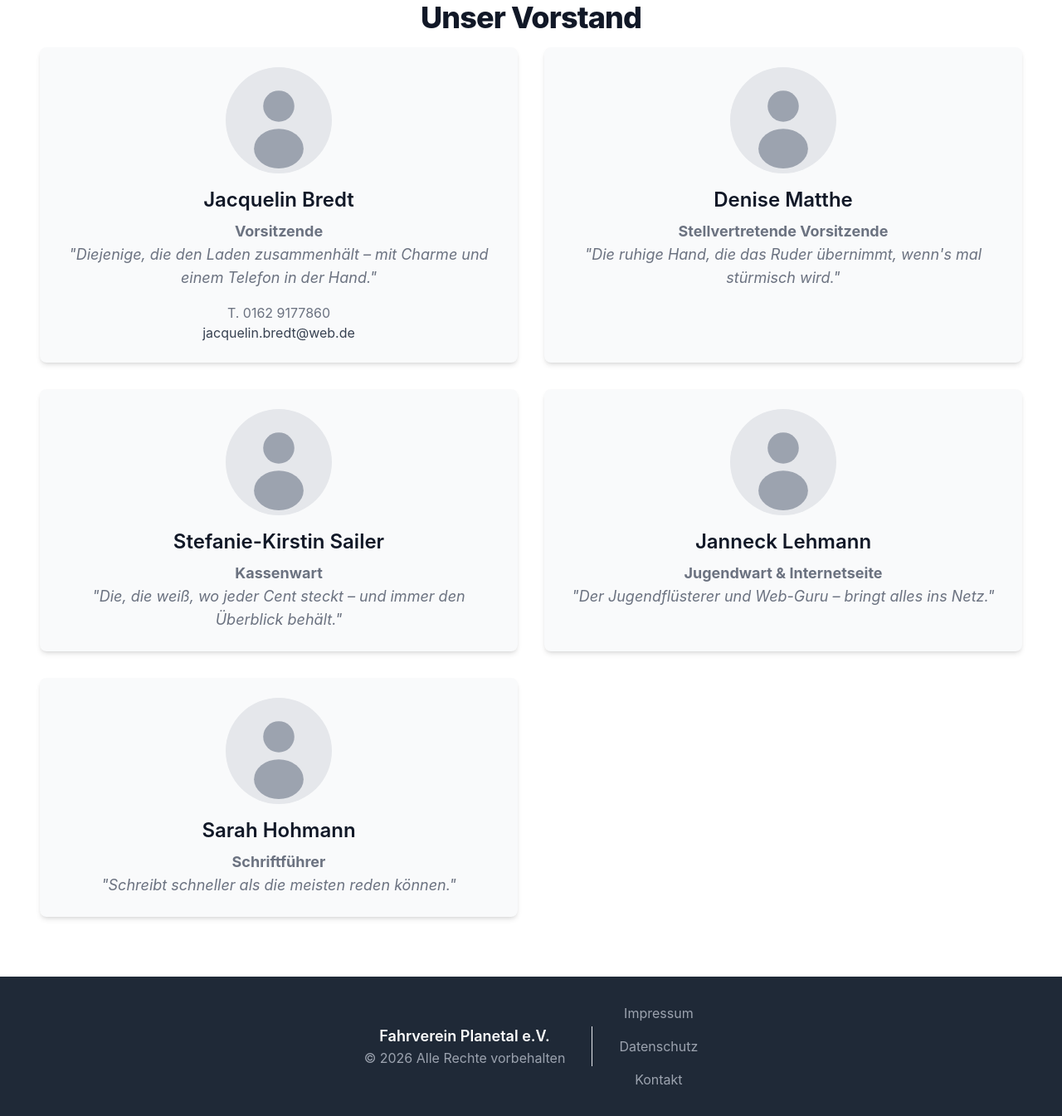
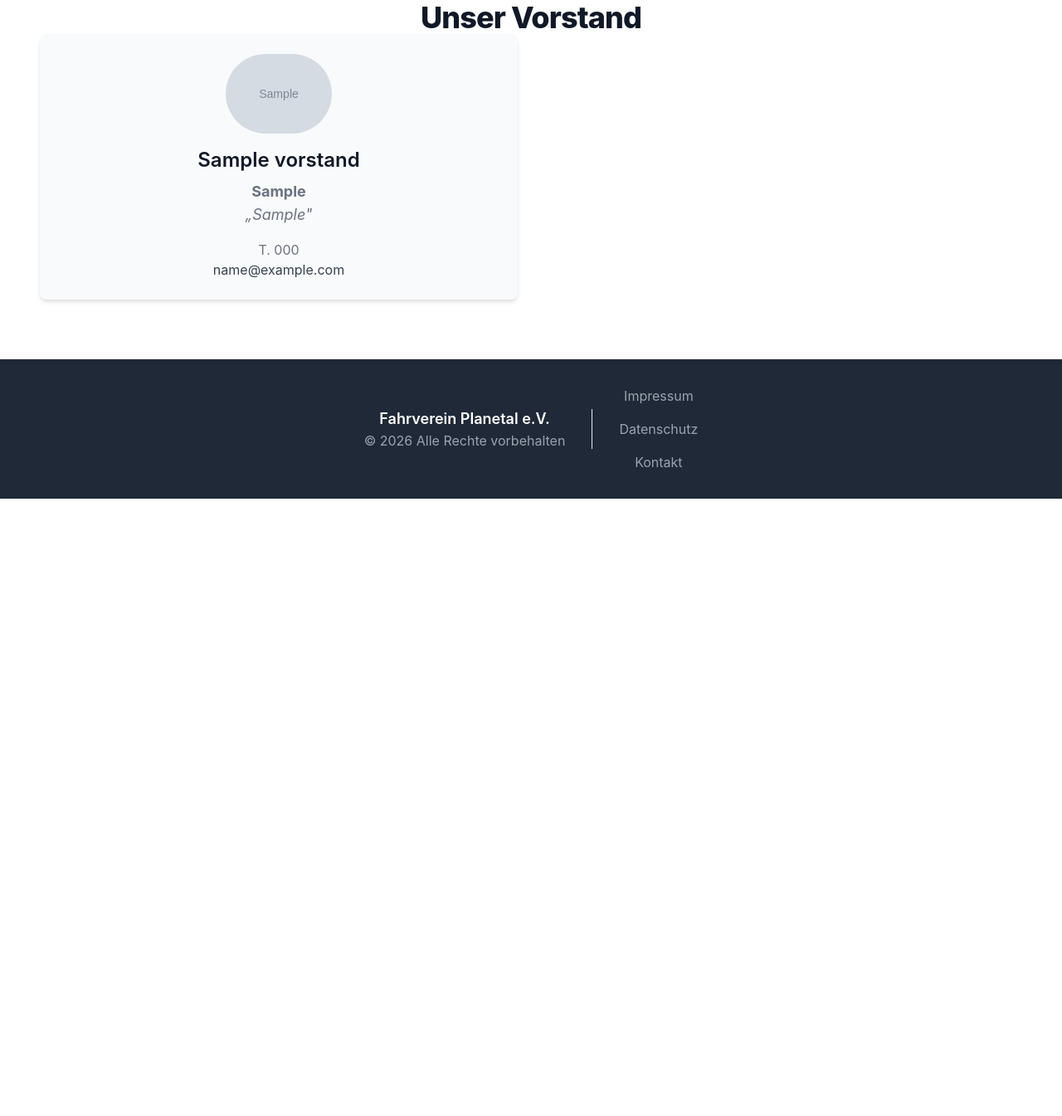
Before and after one commit to FischLord/flask-verein, a Flask app: page /kontakt in a window 1280 px wide. Shown: the part 111-1456 px from the top of the page at 83% size. After the commit the page ends 712 px from the top, so only its background shows below. Run offline with Flask 3, Linux system fonts and the light colour scheme; tables that the repository leaves empty hold one stand-in row (values such as "Sample post"); grey boxes marked "Sample" are stand-in pictures.

Commit message:
feat(cms-public): kontakt.html (Vorstand) aus DB rendern
kontakt() laedt sichtbare Vorstandsmitglieder (sortiert nach
reihenfolge) und uebergibt sie ans Template. Template iteriert statt
hartkodiert: name, funktion, optional spruch/telefon/email (FV-07: pro
Mitglied freigegeben, nur angezeigt wenn gepflegt). Foto aus
static/uploads/<foto> oder Platzhalter (placeholder-person.svg).
Leerzustand mit freundlichem Hinweis. Footer unveraendert.

Co-Authored-By: Claude Opus 4.8 <noreply@anthropic.com>

```diff
--- a/app/main/routes.py
+++ b/app/main/routes.py
@@ -1,6 +1,6 @@
 from flask import render_template, current_app, abort, make_response, send_from_directory
 from app.main import main
-from app.models import Termin
+from app.models import Termin, Vorstandsmitglied
 import os
 from markupsafe import Markup
 import urllib.parse
@@ -106,7 +106,13 @@ def verein():
 
 @main.route("/kontakt", methods=["GET"])
 def kontakt():
-    return render_template("main/kontakt.html")
+    vorstand = (
+        Vorstandsmitglied.query
+        .filter_by(sichtbar=True)
+        .order_by(Vorstandsmitglied.reihenfolge.asc())
+        .all()
+    )
+    return render_template("main/kontakt.html", vorstand=vorstand)
 
 
 @main.route("/impressum", methods=["GET"])
--- a/app/templates/main/kontakt.html
+++ b/app/templates/main/kontakt.html
@@ -2,83 +2,41 @@
 {% block content %}
 <section>
     <div class="max-w-screen-xl mx-auto px-4 text-center lg:px-12">
-        <h1 class="text-4xl font-extrabold tracking-tight text-gray-900 dark:text-white mb-12 mb-4">Unser Vorstand</h1>
+        <h1 class="text-4xl font-extrabold tracking-tight text-gray-900 dark:text-white mb-12">Unser Vorstand</h1>
 
+        {% if vorstand %}
         <div class="grid gap-8 lg:grid-cols-2 mb-8">
-            <!-- Vorsitzende -->
+            {% for mitglied in vorstand %}
             <div class="p-6 bg-gray-50 dark:bg-gray-800 rounded-lg shadow-md flex flex-col items-center">
-                <img src="{{ url_for('static', filename='img/placeholder-person.svg') }}" alt="Vorsitzende" class="w-32 h-32 rounded-full mb-4">
-                <h2 class="text-2xl font-semibold text-gray-900 dark:text-white mb-2">Jacquelin Bredt</h2>
-                <p class="text-lg text-gray-500 dark:text-gray-400 font-bold">Vorsitzende</p>
-                <p class="text-lg text-gray-500 dark:text-gray-400 italic">"Diejenige, die den Laden zusammenhält – mit Charme und einem Telefon in der Hand."</p>
-                <p class="text-gray-500 dark:text-gray-400 mt-4">T. 0162 9177860</p>
+                <img src="{% if mitglied.foto %}{{ url_for('static', filename='uploads/' ~ mitglied.foto) }}{% else %}{{ url_for('static', filename='img/placeholder-person.svg') }}{% endif %}"
+                     alt="{{ mitglied.funktion }}"
+                     class="w-32 h-32 rounded-full object-cover mb-4"
+                     loading="lazy">
+                <h2 class="text-2xl font-semibold text-gray-900 dark:text-white mb-2">{{ mitglied.name }}</h2>
+                <p class="text-lg text-gray-500 dark:text-gray-400 font-bold">{{ mitglied.funktion }}</p>
+                {% if mitglied.spruch %}
+                <p class="text-lg text-gray-500 dark:text-gray-400 italic">„{{ mitglied.spruch }}"</p>
+                {% endif %}
+                {% if mitglied.telefon %}
+                <p class="text-gray-500 dark:text-gray-400 mt-4">T. {{ mitglied.telefon }}</p>
+                {% endif %}
+                {% if mitglied.email %}
                 <p class="text-gray-500 dark:text-gray-400">
-                    <a href="mailto:jacquelin.bredt@web.de" class="text-gray-700 hover:text-black dark:text-gray-400 dark:hover:text-white">
-                        jacquelin.bredt@web.de
+                    <a href="mailto:{{ mitglied.email }}" class="text-gray-700 hover:text-black dark:text-gray-400 dark:hover:text-white">
+                        {{ mitglied.email }}
                     </a>
                 </p>
+                {% endif %}
             </div>
-
-            <!-- Stellvertretende Vorsitzende -->
-            <div class="p-6 bg-gray-50 dark:bg-gray-800 rounded-lg shadow-md flex flex-col items-center">
-                <img src="{{ url_for('static', filename='img/placeholder-person.svg') }}" alt="Stellvertretende Vorsitzende" class="w-32 h-32 rounded-full mb-4">
-                <h2 class="text-2xl font-semibold text-gray-900 dark:text-white mb-2">Denise Matthe</h2>
-                <p class="text-lg text-gray-500 dark:text-gray-400 font-bold">Stellvertretende Vorsitzende</p>
-                <p class="text-lg text-gray-500 dark:text-gray-400 italic">"Die ruhige Hand, die das Ruder übernimmt, wenn's mal stürmisch wird."</p>
-            </div>
-
-            <!-- Kassenwart -->
-            <div class="p-6 bg-gray-50 dark:bg-gray-800 rounded-lg shadow-md flex flex-col items-center">
-                <img src="{{ url_for('static', filename='img/placeholder-person.svg') }}" alt="Kassenwart" class="w-32 h-32 rounded-full mb-4">
-                <h2 class="text-2xl font-semibold text-gray-900 dark:text-white mb-2">Stefanie-Kirstin Sailer</h2>
-                <p class="text-lg text-gray-500 dark:text-gray-400 font-bold">Kassenwart</p>
-                <p class="text-lg text-gray-500 dark:text-gray-400 italic">"Die, die weiß, wo jeder Cent steckt – und immer den Überblick behält."</p>
-            </div>
-
-            <!-- Jugendwart -->
-            <div class="p-6 bg-gray-50 dark:bg-gray-800 rounded-lg shadow-md flex flex-col items-center">
-                <img src="{{ url_for('static', filename='img/placeholder-person.svg') }}" alt="Jugendwart" class="w-32 h-32 rounded-full mb-4">
-                <h2 class="text-2xl font-semibold text-gray-900 dark:text-white mb-2">Janneck Lehmann</h2>
-                <p class="text-lg text-gray-500 dark:text-gray-400 font-bold">Jugendwart & Internetseite</p>
-                <p class="text-lg text-gray-500 dark:text-gray-400 italic">"Der Jugendflüsterer und Web-Guru – bringt alles ins Netz."</p>
-            </div>
-
-            <!-- Schriftführer -->
-            <div class="p-6 bg-gray-50 dark:bg-gray-800 rounded-lg shadow-md flex flex-col items-center">
-                <img src="{{ url_for('static', filename='img/placeholder-person.svg') }}" alt="Schriftführer" class="w-32 h-32 rounded-full mb-4">
-                <h2 class="text-2xl font-semibold text-gray-900 dark:text-white mb-2">Sarah Hohmann</h2>
-                <p class="text-lg text-gray-500 dark:text-gray-400 font-bold">Schriftführer</p>
-                <p class="text-lg text-gray-500 dark:text-gray-400 italic">"Schreibt schneller als die meisten reden können."</p>
-            </div>
-
-            <!-- Social Media -->
-            <!-- <div class="p-6 bg-gray-50 dark:bg-gray-800 rounded-lg shadow-md flex flex-col items-center">
-                <img src="{{ url_for('static', filename='img/placeholder-person.svg') }}" alt="Social Media" class="w-32 h-32 rounded-full mb-4">
-                <h2 class="text-2xl font-semibold text-gray-900 dark:text-white mb-2">Christina Herrmann</h2>
-                <p class="text-lg text-gray-500 dark:text-gray-400 font-bold">Facebook & Social Media</p>
-                <p class="text-lg text-gray-500 dark:text-gray-400 italic">"Teilt alles – und findet immer den perfekten Hashtag."</p>
-            </div> -->
+            {% endfor %}
         </div>
-
-        <!-- Kontaktformular (optional) -->
-        <!-- <div class="mt-12">
-            <h2 class="text-3xl font-bold text-gray-900 dark:text-white mb-8">Kontaktieren Sie uns</h2>
-            <form action="/send" method="post" class="grid gap-6">
-                <div>
-                    <label for="name" class="block mb-2 text-sm font-medium text-gray-900 dark:text-white">Ihr Name</label>
-                    <input type="text" id="name" name="name" class="bg-gray-50 border border-gray-300 text-gray-900 dark:bg-gray-700 dark:border-gray-600 dark:placeholder-gray-400 dark:text-white rounded-lg block w-full p-3">
-                </div>
-                <div>
-                    <label for="email" class="block mb-2 text-sm font-medium text-gray-900 dark:text-white">Ihre E-Mail</label>
-                    <input type="email" id="email" name="email" class="bg-gray-50 border border-gray-300 text-gray-900 dark:bg-gray-700 dark:border-gray-600 dark:placeholder-gray-400 dark:text-white rounded-lg block w-full p-3">
-                </div>
-                <div>
-                    <label for="message" class="block mb-2 text-sm font-medium text-gray-900 dark:text-white">Nachricht</label>
-                    <textarea id="message" name="message" rows="4" class="bg-gray-50 border border-gray-300 text-gray-900 dark:bg-gray-700 dark:border-gray-600 dark:placeholder-gray-400 dark:text-white rounded-lg block w-full p-3"></textarea>
-                </div>
-                <button type="submit" class="px-5 py-3 bg-blue-600 text-white rounded-lg hover:bg-blue-700 transition">Nachricht senden</button>
-            </form>
-        </div> -->
+        {% else %}
+        <div class="max-w-2xl mx-auto p-6 bg-gray-50 dark:bg-gray-800 rounded-lg shadow-md">
+            <p class="text-lg text-gray-500 dark:text-gray-400">
+                Die Vorstandsdaten werden derzeit aktualisiert. Schauen Sie bald wieder vorbei.
+            </p>
+        </div>
+        {% endif %}
     </div>
 </section>
 {% endblock %}
```
